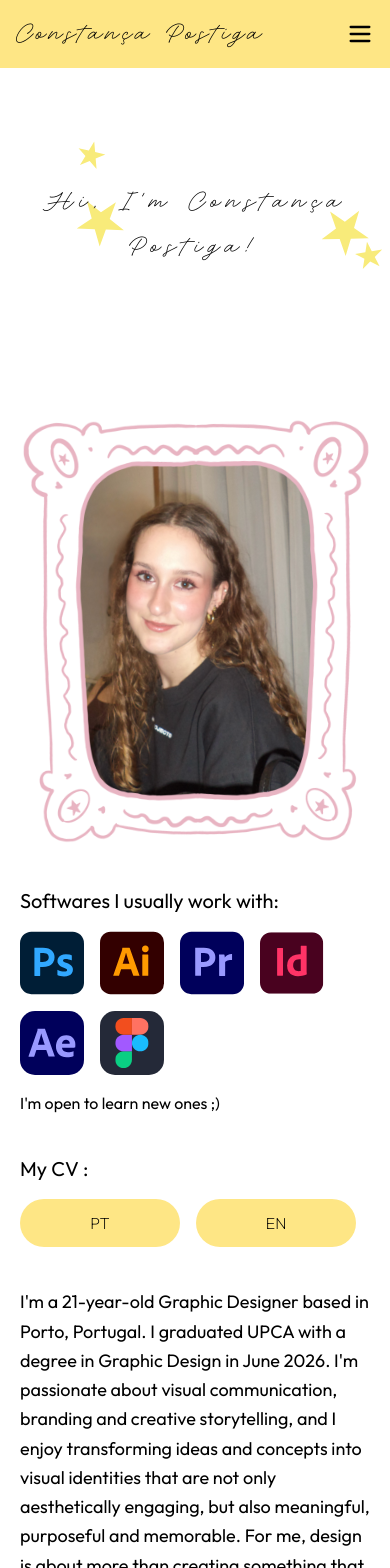
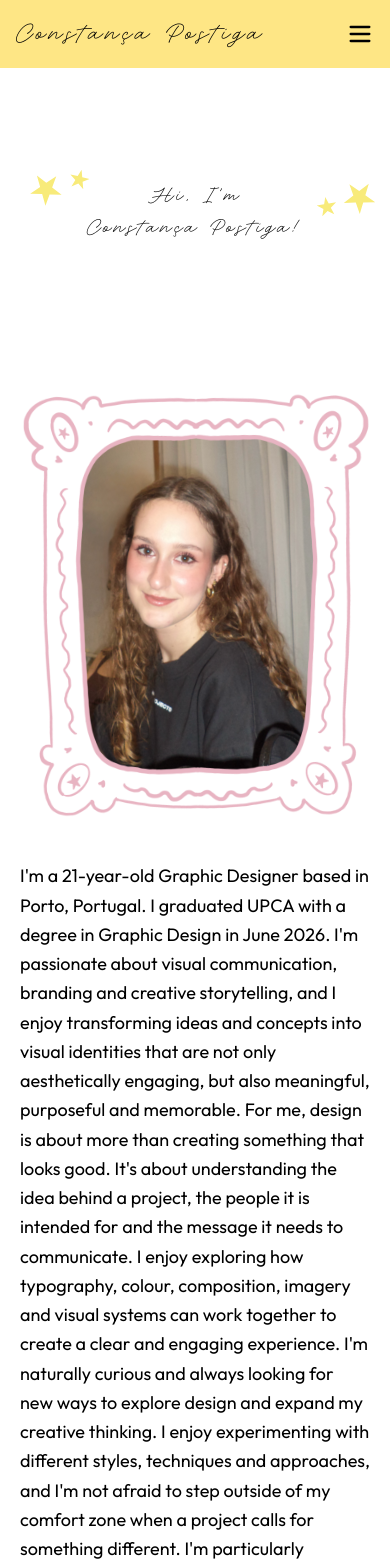
Before and after one commit to constancapostiga/constancapostiga.github.io, an Angular app: page /about in a window 390 px wide. Shown: the top 1568 px of the page. Built offline with nearby package versions, Linux system fonts and the light colour scheme; a web font is replaced by a local one.

Commit message:
mobile stuff

```diff
--- a/src/app/pages/about/about.html
+++ b/src/app/pages/about/about.html
@@ -5,7 +5,9 @@
 
         <!-- Star cluster — left side -->
         <span aria-hidden="true" class="pointer-events-none absolute select-none
-       left-[20%] top-[38%] size-12 sm:size-16 md:size-20 rotate-[15deg]">
+  left-[8%] top-[30%] size-8 rotate-[15deg]
+  sm:left-[12%] sm:top-[20%] sm:size-16
+  md:size-20">
             <svg viewBox="14 12 59 61" fill="none" xmlns="http://www.w3.org/2000/svg" class="w-full h-full">
                 <path
                     d="M53.7642 12.4048L51.6934 35.1971L72.7301 44.2097L50.4135 49.2834L48.3427 72.0756L36.6211 52.4191L14.3045 57.4929L29.3768 40.2708L17.6552 20.6143L38.6919 29.6269L53.7642 12.4048Z"
@@ -14,7 +16,9 @@
         </span>
 
         <span aria-hidden="true" class="pointer-events-none absolute select-none
-       left-[20%] top-[12%] size-7 sm:size-9 md:size-11 rotate-[-10deg]">
+  left-[18%] top-[28%] size-5 rotate-[-10deg]
+  sm:left-[19%] sm:bottom-auto sm:top-[12%] sm:size-9
+  md:size-11">
             <svg viewBox="14 12 59 61" fill="none" xmlns="http://www.w3.org/2000/svg" class="w-full h-full">
                 <path
                     d="M53.7642 12.4048L51.6934 35.1971L72.7301 44.2097L50.4135 49.2834L48.3427 72.0756L36.6211 52.4191L14.3045 57.4929L29.3768 40.2708L17.6552 20.6143L38.6919 29.6269L53.7642 12.4048Z"
@@ -24,7 +28,9 @@
 
         <!-- Star cluster — right side -->
         <span aria-hidden="true" class="pointer-events-none absolute select-none
-       right-[6%] top-[42%] size-12 sm:size-16 md:size-20 rotate-[-20deg]">
+  left-[81%] top-[42%] size-5 rotate-[8deg]
+  sm:right-[11%] sm:top-[32%] sm:bottom-auto sm:size-9
+  md:size-20">
             <svg viewBox="841 243 59 61" fill="none" xmlns="http://www.w3.org/2000/svg" class="w-full h-full">
                 <path
                     d="M899.064 255.152L885.39 273.504L898.619 292.179L876.94 284.846L863.266 303.199L863.541 280.314L841.861 272.981L863.711 266.171L863.986 243.286L877.214 261.962L899.064 255.152Z"
@@ -33,7 +39,9 @@
         </span>
 
         <span aria-hidden="true" class="pointer-events-none absolute select-none
-       right-[2%] top-[58%] size-7 sm:size-9 md:size-11 rotate-[8deg]">
+  right-[4%] bottom-[49%] size-8 rotate-[-20deg]
+  sm:right-[18%]  sm:bottom-auto sm:top-[60%] sm:size-16
+  md:size-11">
             <svg viewBox="841 243 59 61" fill="none" xmlns="http://www.w3.org/2000/svg" class="w-full h-full">
                 <path
                     d="M899.064 255.152L885.39 273.504L898.619 292.179L876.94 284.846L863.266 303.199L863.541 280.314L841.861 272.981L863.711 266.171L863.986 243.286L877.214 261.962L899.064 255.152Z"
@@ -42,26 +50,32 @@
         </span>
 
         <!-- Title -->
-        <h1 class="relative z-10 mx-auto max-w-3xl text-center text-4xl sm:text-5xl md:text-6xl
-         font-normal font-['Adventures_Unlimited'] leading-tight tracking-[6.4px] text-black">
-            Hi, I'm Constança Postiga!
+        <h1 class="relative z-10 mx-auto max-w-3xl text-center
+  text-3xl leading-8 tracking-[3.2px]
+  sm:text-5xl sm:leading-tight sm:tracking-[6.4px]
+  md:text-6xl
+  font-normal font-['Adventures_Unlimited'] text-black">
+            Hi, I'm <br class="sm:hidden">
+            Constança Postiga!
         </h1>
 
 
     </section>
     <!-- ─── About Content ──────────────────────────────────────────────────── -->
     <section class="px-5 sm:px-8 md:px-14 py-12 mt-8">
-        <div class="mx-auto max-w-screen-xl flex flex-col md:flex-row gap-10 md:gap-16">
+        <div class="mx-auto max-w-screen-xl flex flex-col md:flex-row md:items-start gap-10 md:gap-16">
 
-            <!-- Left column: Image + Software + CV -->
-            <div class="shrink-0 w-full md:w-[380px] flex flex-col gap-10">
+            <!-- Left column: Image + Software + CV
+                 Mobile: wrapper is `contents`, so children are reordered individually
+                 (image → bio → software → CV). Desktop: normal left column. -->
+            <div class="contents md:flex md:flex-col md:gap-10 md:shrink-0 md:w-[380px]">
 
                 <!-- Image -->
-                <img class="w-full h-auto max-w-[380px] mx-auto md:mx-0 rounded-[10px]
+                <img class="order-1 md:order-none w-full h-auto max-w-[380px] mx-auto md:mx-0 rounded-[10px]
                   origin-top-left -rotate-[0.58deg] object-cover" src="/images/profile.png" alt="Constança Postiga" />
 
                 <!-- Software -->
-                <div class="flex flex-col gap-4">
+                <div class="order-3 md:order-none flex flex-col gap-4">
                     <p class="text-xl font-normal font-['Outfit'] text-black">
                         Softwares I usually work with:
                     </p>
@@ -167,7 +181,7 @@
                 </div>
 
                 <!-- CV -->
-                <div class="flex flex-col gap-4">
+                <div class="order-4 md:order-none flex flex-col gap-4">
                     <p class="text-xl font-normal font-['Outfit'] text-black">My CV :</p>
 
                     <div class="flex flex-row gap-4">
@@ -186,7 +200,7 @@
             </div>
 
             <!-- Right column: Bio -->
-            <div class="flex flex-col gap-10">
+            <div class="order-2 md:order-none flex flex-col gap-10">
                 <p class="text-lg sm:text-xl font-normal font-['Outfit'] text-black leading-relaxed">
                     I'm a 21-year-old Graphic Designer based in Porto, Portugal. I graduated UPCA with a degree in
                     Graphic Design in June 2026.
```
